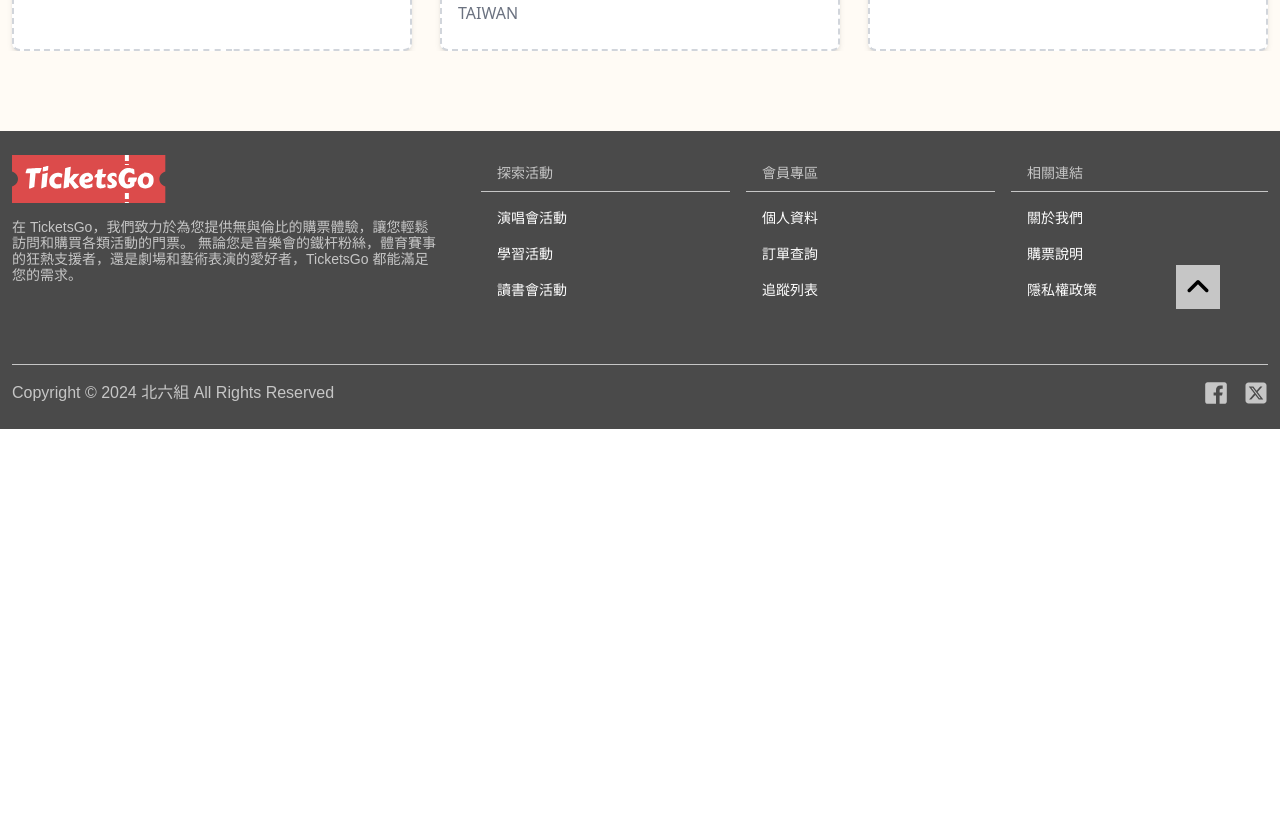
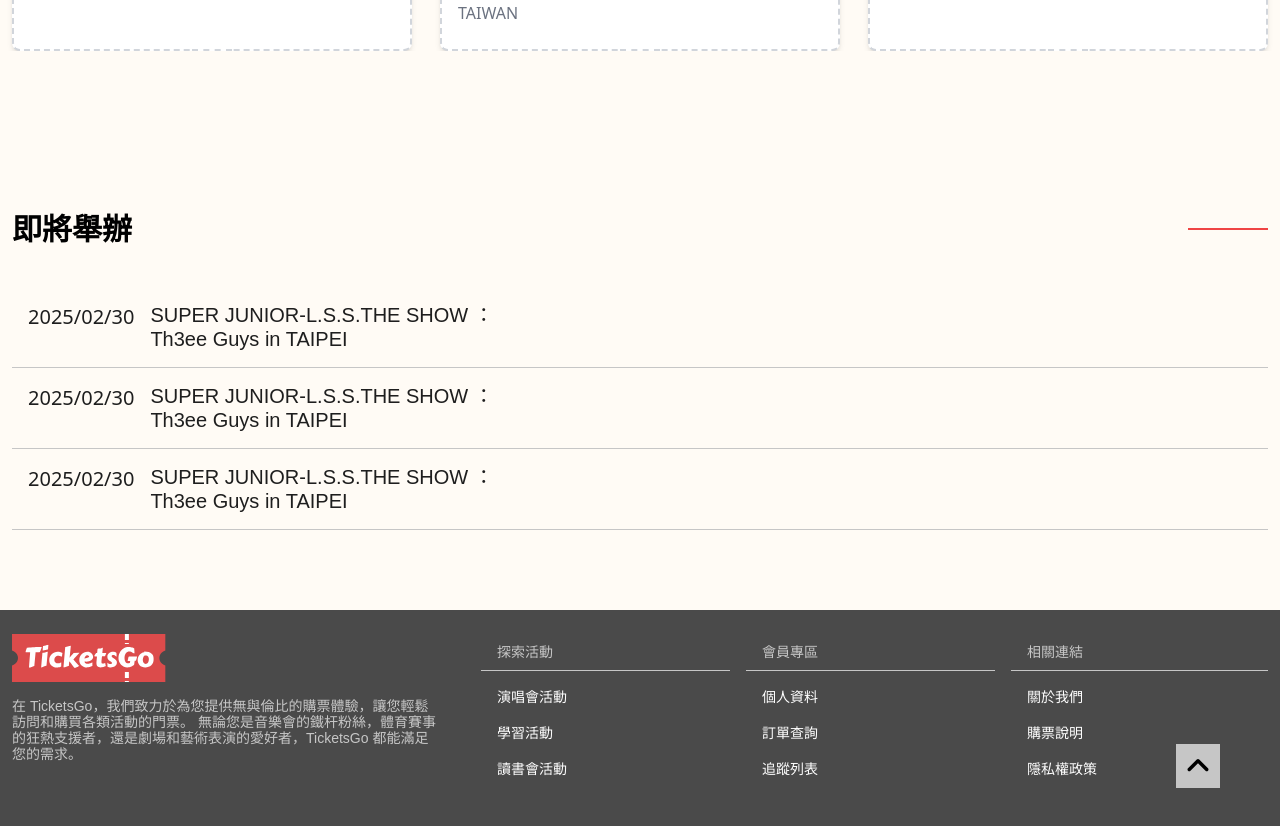
Before and after one commit to Jing0717/tickets-go-fe, a Next.js app: page / in a window 1280 px wide. Shown: the part 1360-2186 px from the top of the page. Before the commit the page ends 1789 px from the top, so only its background shows below. Built offline with nearby package versions, Linux system fonts and the light colour scheme; no server answers.

Commit message:
feat: create Accordion for home page

```diff
--- a/src/pages/index.tsx
+++ b/src/pages/index.tsx
@@ -1,8 +1,58 @@
 import Layout from '@/components/Layout'
 import Image from 'next/image'
 import { FontAwesomeIcon } from '@fortawesome/react-fontawesome'
-import { faBookmark as solidfaBookmark } from '@fortawesome/free-solid-svg-icons'
+import { faBookmark } from '@fortawesome/free-regular-svg-icons'
 import Card from '@/components/Card'
+import { useState } from 'react'
+
+interface AccordionItemProps {
+  date: string
+  title: string
+  content: string
+  img: string
+}
+
+const AccordionItem: React.FC<AccordionItemProps> = ({ date, title, content, img }) => {
+  const [isOpen, setIsOpen] = useState(false)
+
+  return (
+    <div className='bg-background'>
+      <div
+        className='flex justify-between items-center p-4 cursor-pointer border-b-1 border-gray-03'
+        onClick={() => setIsOpen(!isOpen)}
+      >
+        <div className='flex space-x-4 text-gray-01'>
+          <span className='text-xl'>{date}</span>
+          <h3 className='font-medium text-xl leading-6 font-noto-sans-tc whitespace-pre-line'>{title}</h3>
+        </div>
+        {/* <FontAwesomeIcon icon={isOpen ? faChevronUp : faChevronDown} className='w-5 h-5' /> */}
+      </div>
+      {isOpen && (
+        <div className='border-b-2 border-gray-03 p-7 bg-white'>
+          <div className='flex flex-col md:flex-row items-start md:items-center'>
+            <div className='relative w-full h-64 md:max-w-[526px] md:pr-4 mb-4 md:mb-0'>
+              <Image src={img} layout='fill' objectFit='cover' alt='Event Image' className='' />
+              <button
+                type='button'
+                className='absolute top-0 right-0 bg-white bg-opacity-70 w-[44px] h-[44px] flex justify-center items-center flex-shrink-0 z-10'
+              >
+                <FontAwesomeIcon icon={faBookmark} className='w-[21px] h-[27px] cursor-pointer' />
+              </button>
+            </div>
+            <div className='md:w-1/2 ml-10'>
+              <p className='text-gray-500 mb-2'>{date}</p>
+              <h3 className='text-lg font-semibold mb-2'>{title}</h3>
+              <p className='text-gray-500 mb-2'>{content}</p>
+              <button type='button' className='bg-brand-01 py-2 px-4 text-white font-semibold'>
+                前往查看
+              </button>
+            </div>
+          </div>
+        </div>
+      )}
+    </div>
+  )
+}
 
 export default function Home() {
   return (
@@ -27,7 +77,7 @@
                 type='button'
                 className='bg-white bg-opacity-70 w-[44px] h-[44px] md:w-14 md:h-14 flex justify-center items-center flex-shrink-0'
               >
-                <FontAwesomeIcon icon={solidfaBookmark} className='w-[21px] h-[27px] text-[#DC4B4B] cursor-pointer' />
+                <FontAwesomeIcon icon={faBookmark} className='w-[21px] h-[27px] text-[#DC4B4B] cursor-pointer' />
               </button>
             </div>
             <p className='text-base md:text-2xl md:leading-9'>
@@ -59,6 +109,34 @@
           </div>
         </div>
       </div>
+      <div className='py-20 bg-background'>
+        <div className='container '>
+          <div className='flex items-center justify-between mb-10'>
+            <h2 className='font-bold text-3xl'>即將舉辦</h2>
+            <span className='ml-2 border-b-2 border-red-500 w-20'></span>
+          </div>
+          <div className=''>
+            <AccordionItem
+              date='2025/02/30'
+              title={`SUPER JUNIOR-L.S.S.THE SHOW ： \nTh3ee Guys in TAIPEI`}
+              content="The Th3ee Guys are coming to Taipei with 'style'. Are you guys ready to 'Suit Up' for an awesome night??"
+              img='/image14.jpg'
+            />
+            <AccordionItem
+              date='2025/02/30'
+              title={`SUPER JUNIOR-L.S.S.THE SHOW ： \nTh3ee Guys in TAIPEI`}
+              content="The Th3ee Guys are coming to Taipei with 'style'. Are you guys ready to 'Suit Up' for an awesome night??"
+              img='/image15.jpg'
+            />
+            <AccordionItem
+              date='2025/02/30'
+              title={`SUPER JUNIOR-L.S.S.THE SHOW ： \nTh3ee Guys in TAIPEI`}
+              content="The Th3ee Guys are coming to Taipei with 'style'. Are you guys ready to 'Suit Up' for an awesome night??"
+              img='/image16.jpg'
+            />
+          </div>
+        </div>
+      </div>
     </Layout>
   )
 }
```
Also changed, not shown: src/components/Card/index.tsx (+6 -1 lines).
